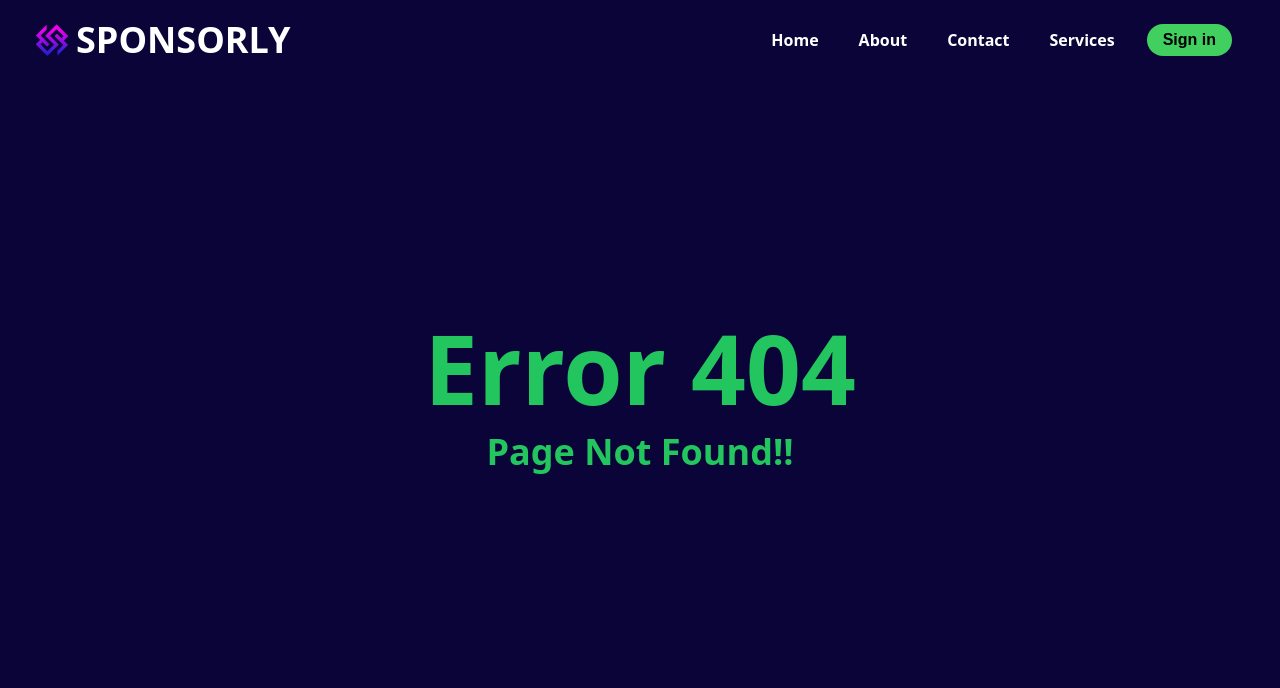
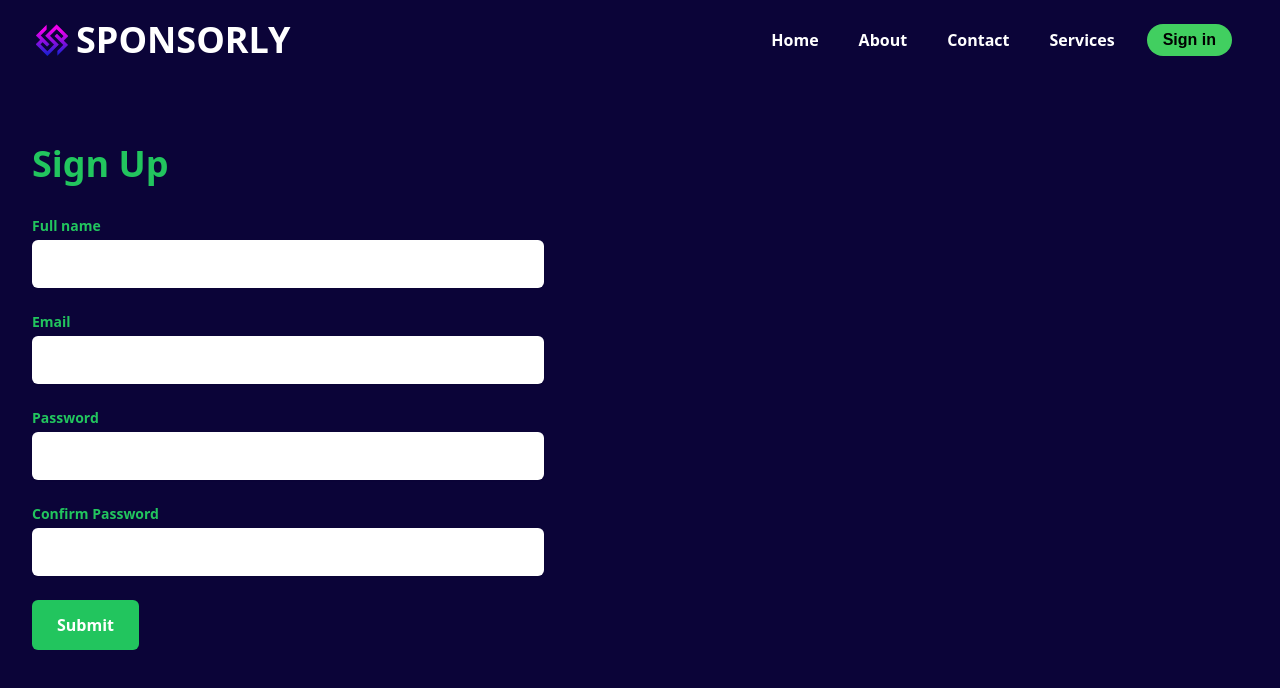
Before and after one commit to satwikrprabhu/Sponsorly, a React (Vite) app: page /signup in a window 1280 px wide. Before the commit this address had no page. Shown: the top 688 px of the page. Built offline with nearby package versions, Linux system fonts and the light colour scheme; a web font is replaced by a local one.

Commit message:
added login and signup

```diff
--- a/src/App.jsx
+++ b/src/App.jsx
@@ -7,6 +7,7 @@ import Services from './component/Services'
 import Error from './component/Error'
 import {Route,Routes} from 'react-router-dom'
 import Login from './component/Login'
+import Signup from './component/Signup'
 const App = () => {
   return (<>
     <Navbar/>
@@ -16,6 +17,7 @@ const App = () => {
     <Route path='/contact' element={<Contact/>}/>
     <Route path='/services' element={<Services/>}/>
     <Route path='/login' element={<Login/>}/>
+    <Route path='/signup' element={<Signup/>}/>
     <Route path='*' element={<Error/>}/>
     </Routes>
    </>
--- a/src/component/Login.jsx
+++ b/src/component/Login.jsx
@@ -1,18 +1,26 @@
-import React from 'react'
-
+import React from 'react';
+import Signup from './Signup';
+import {Link} from 'react-router-dom'
 const Login = () => {
   return (
-    <div className=''><div className="bg-primary " >
-    <div className="max-w-7xl mx-auto py-12 px-4 sm:px-6 lg:py-16 lg:px-8">
-      <div className="lg:grid lg:grid-cols-2 lg:gap-8">
-        <div>
-          <h2 className="text-3xl font-extrabold text-green-500 sm:text-4xl">
-            Login
+    <div className="flex items-center justify-center h-screen">
+      <div className="bg-primary rounded-md">
+        <div className="max-w-7xl flex justify-center mx-auto py-12 px-4 lg:py-16 lg:px-8">
+          <div className="lg:flex lg:justify-between">
+            <div className="max-w-md">
+              <h2 className="text-5xl font-extrabold text-green-500 sm:text-4xl text-center mb-3 md:text-5xl">
+                Welcome Back
               </h2>
-          <div className="mt-8 sm:max-w-lg">
+              <h3 className="text-gray-400 text-center">
+                Login to your Sponsorly Account
+              </h3>
+              <div className="mt-8">
                 <form className="space-y-6">
                   <div>
-                <label htmlFor="email" className="block text-sm font-semibold text-green-500">
+                    <label
+                      htmlFor="email"
+                      className="block text-sm font-semibold text-green-500"
+                    >
                       Email
                     </label>
                     <div className="mt-1">
@@ -25,11 +33,14 @@ const Login = () => {
                       />
                     </div>
                   </div>
-              <div>
-                <label htmlFor="password" className="block text-sm font-semibold text-green-500">
+                  <div className=''>
+                    <label
+                      htmlFor="password"
+                      className="block text-sm font-semibold text-green-500"
+                    >
                       Password
                     </label>
-                <div className="mt-1">
+                    <div className="">
                       <input
                         id="password"
                         name="password"
@@ -38,24 +49,26 @@ const Login = () => {
                         className="py-3 px-4 block w-full shadow-sm focus:ring-indigo-500 focus:border-indigo-500 border-gray-300 rounded-md"
                       />
                     </div>
+                    <h3 className='text-green-500 font-semibold text-right text-[.85rem] mt-[.3rem]'>Don't have an Account? <Link to='../signup' className='font-bold'>SignUp</Link></h3>
                   </div>
                   <div>
                     <button
                       type="submit"
-                  className="inline-flex items-center px-6 py-3 border border-transparent text-base font-semibold rounded-md text-white bg-green-500 hover:bg-green-600 focus:outline-none focus:ring-2 focus:ring-offset-2 focus:ring-green-500"
+                      className="inline-flex items-center px-5 py-1 border border-transparent text-base font-semibold rounded-full text-black bg-green-500 hover:bg-green-600 focus:outline-none focus:ring-2 focus:ring-offset-2 focus:ring-green-500"
                     >
                       Login
                     </button>
                   </div>
                 </form>
+                {/* <hr className='mt-8'/>
+                <h2 className='text-white text-lg text-center mt-4'>OR</h2> */}
               </div>
             </div>
           </div>
         </div>
       </div>
+    </div>
+  );
+};
 
-  </div>
-  )
-}
-
-export default Login
+export default Login;
--- a/src/component/Signup.jsx
+++ b/src/component/Signup.jsx
@@ -1,13 +1,26 @@
-import React from 'react'
+import React, {useState} from 'react'
 
 const Signup = () => {
+
+  const [user, setUser] = useState({
+    name: "", email:"", password:"", cpassword:""
+  })
+  let name,value;
+  const handleInputs = ()=>{
+  console.log(e)
+  name = e.target.name;
+  value=e.target.value;
+
+  setUser(...user, {[name]:value})
+  }
+
   return (
     <div className="bg-primary">
   <div className="max-w-7xl mx-auto py-12 px-4 sm:px-6 lg:py-16 lg:px-8">
     <div className="lg:grid lg:grid-cols-2 lg:gap-8">
       <div>
         <h2 className="text-3xl font-extrabold text-green-500 sm:text-4xl">
-        Join Our Community
+        Sign Up
         </h2>
         <div className="mt-8 sm:max-w-lg">
           <form className="space-y-6">
@@ -22,6 +35,8 @@ const Signup = () => {
                   id="name"
                   autoComplete="name"
                   className="py-3 px-4 block w-full shadow-sm focus:ring-indigo-500 focus:border-indigo-500 border-gray-300 rounded-md"
+                  value={user.name}
+                  onChange={handleInputs}
                 />
               </div>
             </div>
@@ -35,6 +50,8 @@ const Signup = () => {
                   name="email"
                   type="email"
                   autoComplete="email"
+                  value={user.email}
+                  onChange={handleInputs}
                   className="py-3 px-4 block w-full shadow-sm focus:ring-indigo-500 focus:border-indigo-500 border-gray-300 rounded-md"
                 />
               </div>
@@ -49,6 +66,8 @@ const Signup = () => {
                   name="password"
                   type="password"
                   autoComplete="current-password"
+                  value={user.password}
+                  onChange={handleInputs}
                   className="py-3 px-4 block w-full shadow-sm focus:ring-indigo-500 focus:border-indigo-500 border-gray-300 rounded-md"
                 />
               </div>
@@ -59,10 +78,12 @@ const Signup = () => {
               </label>
               <div className="mt-1">
                 <input
-                  id="confirmPassword"
-                  name="confirmPassword"
+                  id="cpassword"
+                  name="cpassword"
                   type="password"
                   autoComplete="current-password"
+                  value={user.cpassword}
+                  onChange={handleInputs}
                   className="py-3 px-4 block w-full shadow-sm focus:ring-indigo-500 focus:border-indigo-500 border-gray-300 rounded-md"
                 />
               </div>
```
Lines whose indentation alone changed are shown as unchanged.
